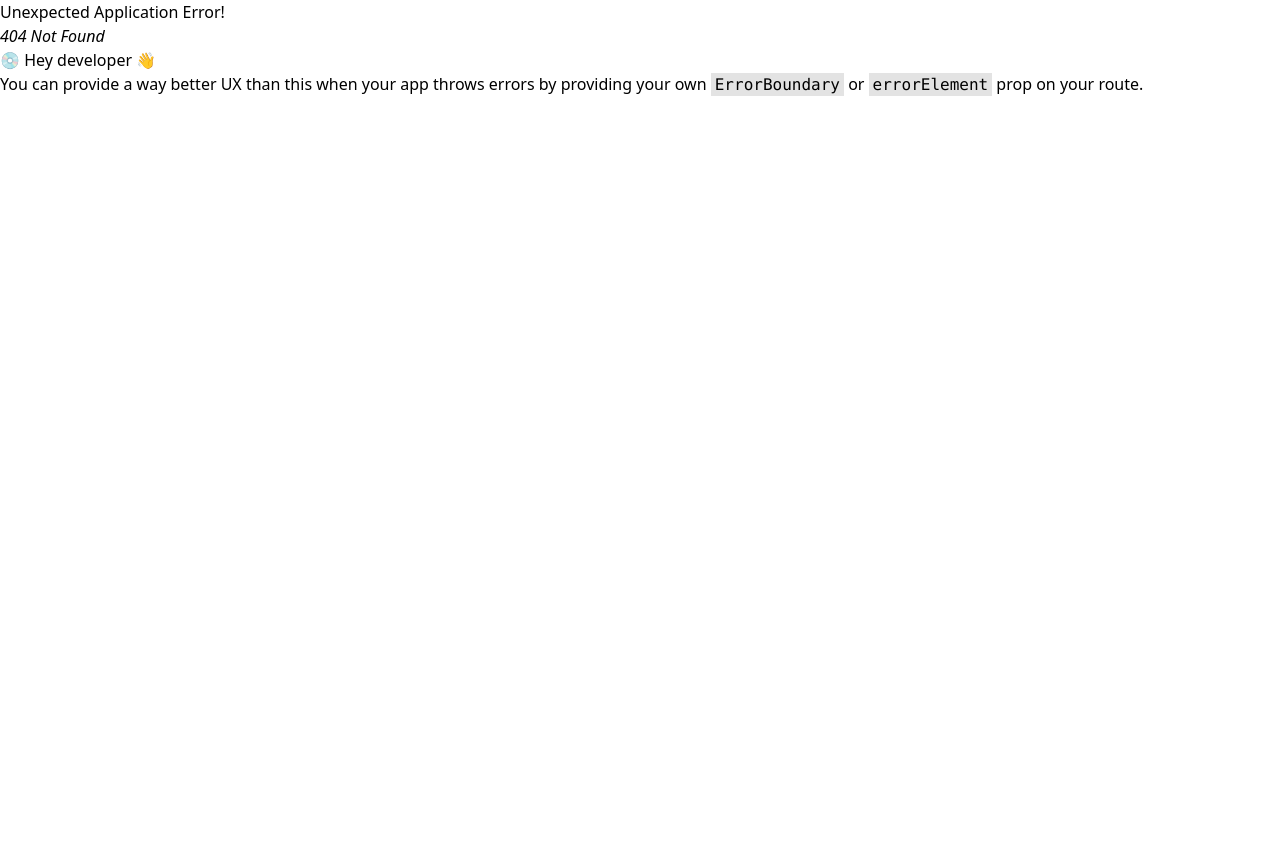
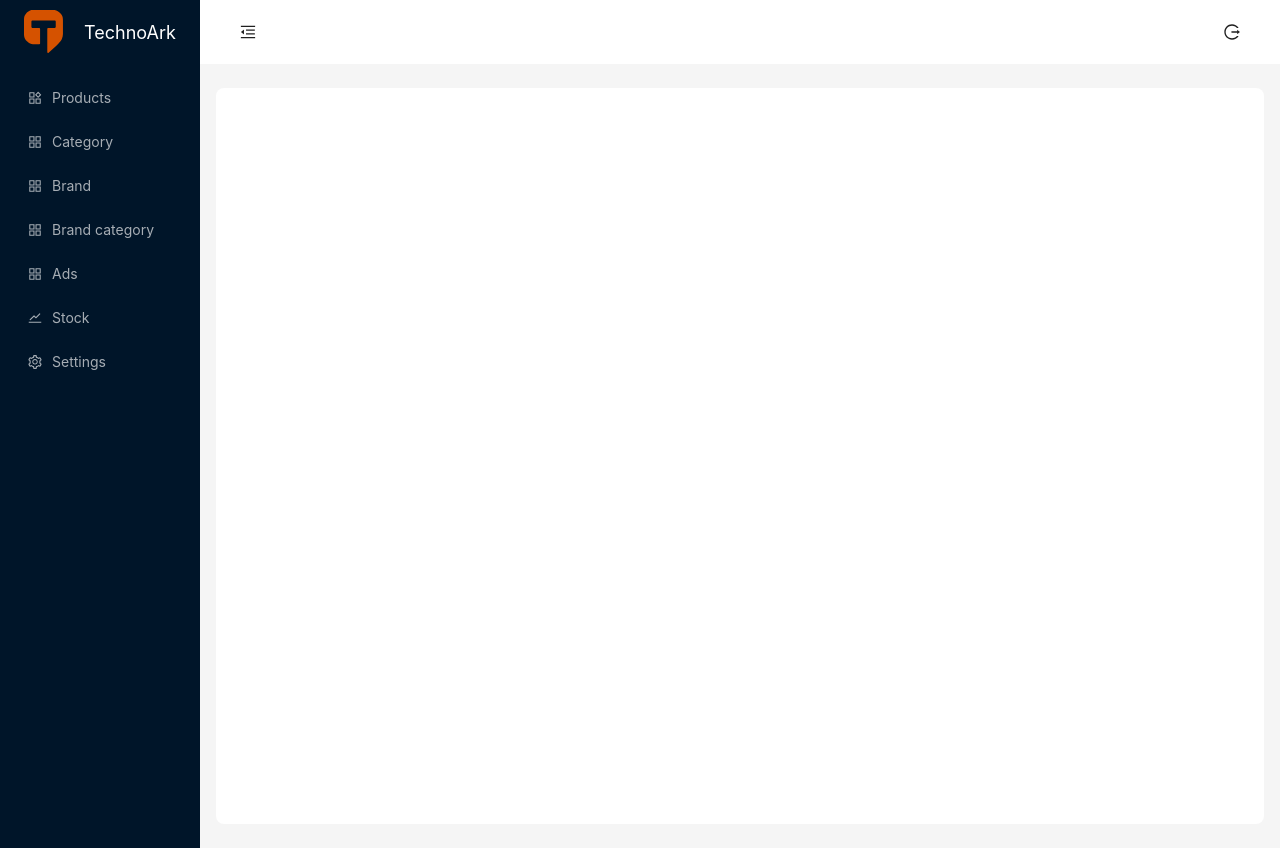
Before and after one commit to bunyodzaripov/Techno-Ark, a React (Vite) app: page /admin-layout in a window 1280 px wide. Before the commit this address had no page. Before the commit the page ends 800 px from the top, so only its background shows below. Built offline with nearby package versions, Linux system fonts and the light colour scheme; no server answers.

Commit message:
sign in and sign up

```diff
--- /dev/null
+++ b/src/components/index.tsx
@@ -0,0 +1,3 @@
+import Popconfirm from "./popconfirm";
+
+export { Popconfirm };
--- /dev/null
+++ b/src/components/popconfirm/index.tsx
@@ -0,0 +1,24 @@
+import { Popconfirm } from "antd";
+const Index = ({
+   title,
+   okText,
+   cancelText,
+   onConfirm,
+   description,
+   children,
+   placement,
+}: any) => {
+   return (
+      <Popconfirm
+         title={title}
+         okText={okText}
+         cancelText={cancelText}
+         onConfirm={onConfirm}
+         description={description}
+         placement={placement}
+      >
+         {children}
+      </Popconfirm>
+   );
+};
+export default Index;
--- /dev/null
+++ b/src/pages/admin-layout/index.tsx
@@ -0,0 +1,119 @@
+import { useState } from "react";
+import { Button, Layout, Menu, theme } from "antd";
+import {
+   MenuFoldOutlined,
+   MenuUnfoldOutlined,
+   LogoutOutlined,
+} from "@ant-design/icons";
+import { admin } from "../../routes/routes";
+import { NavLink, useNavigate, useLocation, Outlet } from "react-router-dom";
+import { Popconfirm } from "@components";
+import Logo from "../../assets/logo-ark.svg";
+const { Header, Sider, Content } = Layout;
+
+const App = () => {
+   const [collapsed, setCollapsed] = useState(false);
+   const { pathname } = useLocation();
+   const navigate = useNavigate();
+   const {
+      token: { colorBgContainer, borderRadiusLG },
+   } = theme.useToken();
+   return (
+      <Layout>
+         <Sider trigger={null} collapsible collapsed={collapsed}>
+            <div
+               style={{
+                  width: "100%",
+                  height: "64px",
+                  display: "flex",
+                  justifyContent: "center",
+                  alignItems: "center",
+                  cursor: "pointer",
+                  marginBottom: "10px",
+               }}
+            >
+               <img className="w-[40px]" src={Logo} alt="logo" />
+               {!collapsed && (
+                  <h1
+                     style={{
+                        color: "#fff",
+                        fontSize: "18px",
+                        fontWeight: "semibold",
+                        marginLeft: "20px",
+                     }}
+                  >
+                     TechnoArk
+                  </h1>
+               )}
+            </div>
+            <Menu theme="dark" mode="inline" defaultSelectedKeys={[pathname]}>
+               {admin.map((item) => (
+                  <Menu.Item key={item.path} icon={item.icon}>
+                     <NavLink to={item.path}>{item.content}</NavLink>
+                  </Menu.Item>
+               ))}
+            </Menu>
+         </Sider>
+         <Layout>
+            <Header
+               className="!py-0 !px-4"
+               style={{
+                  padding: 0,
+                  display: "flex",
+                  justifyContent: "space-between",
+                  alignItems: "center",
+                  background: colorBgContainer,
+               }}
+            >
+               <Button
+                  type="text"
+                  icon={
+                     collapsed ? <MenuUnfoldOutlined /> : <MenuFoldOutlined />
+                  }
+                  onClick={() => setCollapsed(!collapsed)}
+                  style={{
+                     fontSize: "16px",
+                     width: 64,
+                     height: 64,
+                  }}
+               />
+
+               <Popconfirm
+                  title="Logout"
+                  description="Are you sure to logout?"
+                  okText="Yes"
+                  cancelText="No"
+                  onConfirm={() => {
+                     localStorage.removeItem("token");
+                     navigate("/");
+                  }}
+                  placement="leftBottom"
+               >
+                  <Button
+                     type="text"
+                     icon={<LogoutOutlined />}
+                     style={{
+                        fontSize: "16px",
+                        width: 64,
+                        height: 64,
+                     }}
+                  />
+               </Popconfirm>
+            </Header>
+            <Content
+               style={{
+                  margin: "24px 16px",
+                  padding: 24,
+                  minHeight: "calc(100vh - 64px)",
+                  background: colorBgContainer,
+                  borderRadius: borderRadiusLG,
+                  overflow: "auto",
+               }}
+            >
+               <Outlet />
+            </Content>
+         </Layout>
+      </Layout>
+   );
+};
+export default App;
--- a/src/pages/index.tsx
+++ b/src/pages/index.tsx
@@ -1,3 +1,4 @@
 import SignIn from "./sign-in";
 import SignUp from "./sign-up";
-export { SignIn, SignUp };
+import AdminLayout from "./admin-layout";
+export { SignIn, SignUp, AdminLayout };
--- a/src/pages/sign-in/index.tsx
+++ b/src/pages/sign-in/index.tsx
@@ -1,11 +1,47 @@
 import { Button, Form, Input } from "antd";
-import { NavLink } from "react-router-dom";
+import { NavLink, useNavigate } from "react-router-dom";
 import SignInImg from "../../assets/sign-in.jpg";
 import { ISignIn } from "@types";
+import { auth } from "@service";
+import { openNotification } from "@utils";
 
 const Index = () => {
-   const onFinish = (values: ISignIn) => {
-      console.log("Success:", values);
+   const navigate = useNavigate();
+
+   const handleSubmit = async (values: ISignIn) => {
+      try {
+         const res = await auth.sign_in(values);
+         let access_token = res?.data?.data.tokens.access_token;
+         let userId = res?.data?.data?.data?.id;
+         localStorage.setItem("access_token", access_token);
+         localStorage.setItem("userId", userId);
+         if (res.status === 201) {
+            openNotification({
+               type: "success",
+               message: "Sign in successfully",
+               description: "You have successfully signed in",
+            });
+            navigate("/admin-layout");
+         }
+      } catch (error: any) {
+         if (error.response) {
+            if (error.response.status === 400) {
+               openNotification({
+                  type: "error",
+                  message: "Sign in failed",
+                  description: "Login or password is incorrect",
+               });
+            } else {
+               openNotification({
+                  type: "error",
+                  message: "Server error",
+                  description: "Server error please try again",
+               });
+            }
+         } else {
+            console.log(error);
+         }
+      }
    };
 
    return (
@@ -18,7 +54,7 @@ const Index = () => {
                <h1 className="text-3xl font-semibold mb-4  text-[#c2410c]">
                   Login
                </h1>
-               <Form className="w-[300px]" name="basic" onFinish={onFinish}>
+               <Form className="w-[300px]" name="basic" onFinish={handleSubmit}>
                   <Form.Item
                      label="Phone number"
                      name="phone_number"
--- a/src/pages/sign-up/index.tsx
+++ b/src/pages/sign-up/index.tsx
@@ -1,11 +1,47 @@
 import { Button, Form, Input } from "antd";
-import { NavLink } from "react-router-dom";
+import { NavLink, useNavigate } from "react-router-dom";
 import SignInImg from "../../assets/sign-in.jpg";
 import { ISignUp } from "@types";
+import { auth } from "@service";
+import { openNotification } from "@utils";
 
 const Index = () => {
-   const onFinish = (values: ISignUp) => {
-      console.log("Success:", values);
+   const navigate = useNavigate();
+
+   const handleSubmit = async (values: ISignUp) => {
+      try {
+         const res = await auth.sign_up(values);
+         if (res.status === 201) {
+            let access_token = res?.data?.data.tokens.access_token;
+            let userId = res?.data?.data?.data?.id;
+            localStorage.setItem("access_token", access_token);
+            localStorage.setItem("userId", userId);
+            navigate("/admin-layout");
+            openNotification({
+               type: "success",
+               message: "Sign up successfully",
+               description: "You have successfully signed up",
+            });
+         }
+      } catch (error: any) {
+         if (error.response) {
+            if (error.response.status === 400) {
+               openNotification({
+                  type: "error",
+                  message: "Sign up failed",
+                  description: "Login or password is incorrect",
+               });
+            } else {
+               openNotification({
+                  type: "error",
+                  message: "Server error",
+                  description: "Server error please try again",
+               });
+            }
+         } else {
+            console.log(error);
+         }
+      }
    };
 
    return (
@@ -18,7 +54,7 @@ const Index = () => {
                <h1 className="text-3xl font-semibold mb-4 text-[#c2410c]">
                   Register
                </h1>
-               <Form className="w-[500px]" onFinish={onFinish}>
+               <Form className="w-[400px]" onFinish={handleSubmit}>
                   <Form.Item
                      label="First name"
                      name="first_name"
--- a/src/routes/index.tsx
+++ b/src/routes/index.tsx
@@ -5,13 +5,14 @@ import {
    RouterProvider,
 } from "react-router-dom";
 import App from "../App";
-import { SignIn, SignUp } from "@pages";
+import { SignIn, SignUp, AdminLayout } from "@pages";
 const Index = () => {
    const router = createBrowserRouter(
       createRoutesFromElements(
          <Route path="/" element={<App />}>
             <Route index element={<SignIn />} />
             <Route path="/sign-up" element={<SignUp />} />
+            <Route path="/admin-layout" element={<AdminLayout />}></Route>
          </Route>
       )
    );
--- a/src/routes/routes.tsx
+++ b/src/routes/routes.tsx
@@ -0,0 +1,46 @@
+import {
+   AppstoreOutlined,
+   SettingOutlined,
+   StockOutlined,
+   ProductOutlined,
+} from "@ant-design/icons";
+
+const admin = [
+   {
+      content: "Products",
+      path: "/admin-layout/",
+      icon: <ProductOutlined />,
+   },
+   {
+      content: "Category",
+      path: "/admin-layout/category",
+      icon: <AppstoreOutlined />,
+   },
+   {
+      content: "Brand",
+      path: "/admin-layout/brand",
+      icon: <AppstoreOutlined />,
+   },
+   {
+      content: "Brand category",
+      path: "/admin-layout/brand-category",
+      icon: <AppstoreOutlined />,
+   },
+   {
+      content: "Ads",
+      path: "/admin-layout/ads",
+      icon: <AppstoreOutlined />,
+   },
+   {
+      content: "Stock",
+      path: "/admin-layout/stock",
+      icon: <StockOutlined />,
+   },
+   {
+      content: "Settings",
+      path: "/admin-layout/settings",
+      icon: <SettingOutlined />,
+   },
+];
+
+export { admin };
--- a/src/types/index.ts
+++ b/src/types/index.ts
@@ -9,11 +9,18 @@ export interface ISignUp extends ISignIn {
    first_name: string;
    last_name: string;
    email: string;
-   phone_number: string;
-   password: string;
 }
 
 export interface IAuthReaquest {
    sign_in: (data: ISignIn) => Promise<any>;
    sign_up: (data: ISignUp) => Promise<any>;
 }
+
+/////////////////////////  Notifications ///////////////
+
+export type NotificationType = {
+   type: "success" | "info" | "warning" | "error";
+   message?: string;
+   description?: string;
+   placement?: "topRight" | "topLeft" | "bottomRight" | "bottomLeft";
+};
--- /dev/null
+++ b/src/utils/index.ts
@@ -0,0 +1,3 @@
+import { openNotification } from "./notifications";
+
+export { openNotification };
--- /dev/null
+++ b/src/utils/notifications.tsx
@@ -0,0 +1,15 @@
+import { notification } from "antd";
+import { NotificationType } from "@types";
+
+export const openNotification = ({
+   type,
+   message,
+   description,
+}: NotificationType): void => {
+   notification[type]({
+      message,
+      description,
+      placement: "topRight",
+      duration: 2,
+   });
+};
--- a/tsconfig.app.json
+++ b/tsconfig.app.json
@@ -11,7 +11,7 @@
          "@components": ["./src/components"],
          "@utils": ["./src/utils"],
          "@types": ["./src/types"],
-         "@services": ["./src/services"]
+         "@service": ["./src/service"]
       },
       /* Bundler mode */
       "moduleResolution": "bundler",
```
Also changed, not shown: src/assets/logo-ark.svg (added).
